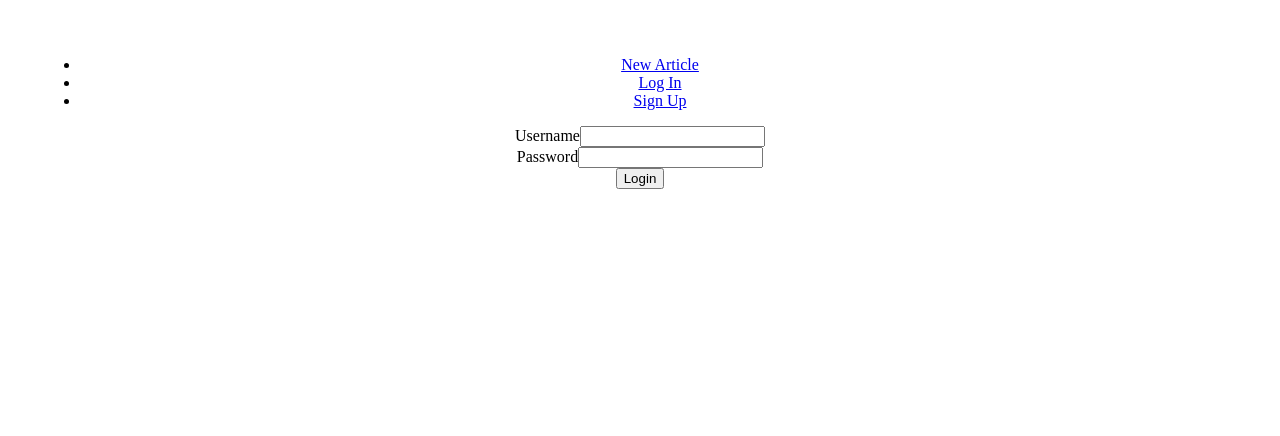
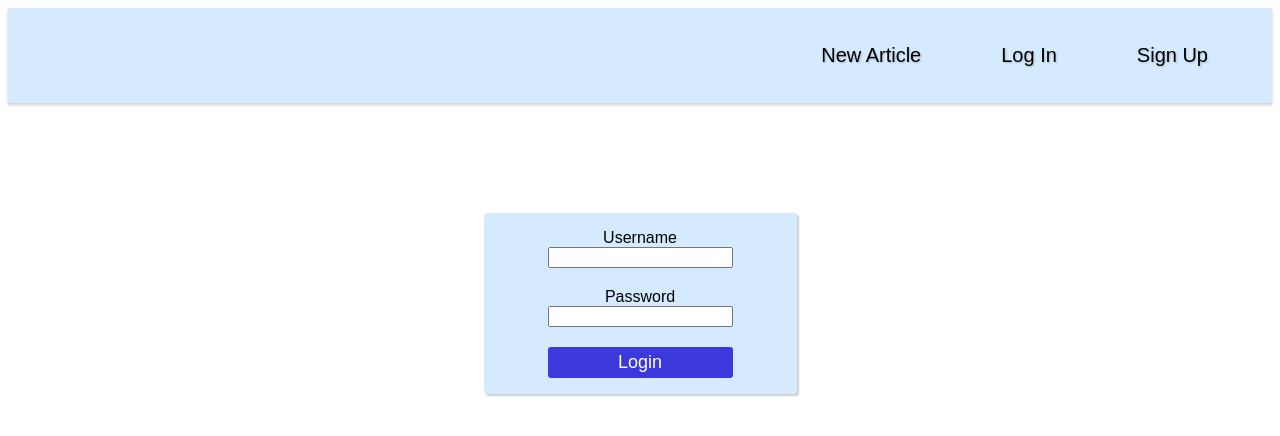
Before and after one commit to TRed91/BlogAPI, a React (Vite) app in the folder AuthorFrontEnd/: page /login in a window 1280 px wide. Shown: the top 436 px of the page. Built offline with nearby package versions, Linux system fonts and the light colour scheme; no server answers.

Commit message:
add styling

```diff
--- a/AuthorFrontEnd/src/App.jsx
+++ b/AuthorFrontEnd/src/App.jsx
@@ -2,6 +2,7 @@ import './App.css'
 import Header from './components/header'
 import { Outlet } from 'react-router-dom'
 import { useEffect, useState } from 'react'
+import './stylesheets/index.css'
 
 function App() {
   const [ user, setUser] = useState(null);
--- a/AuthorFrontEnd/src/components/articleButtons.jsx
+++ b/AuthorFrontEnd/src/components/articleButtons.jsx
@@ -1,7 +1,7 @@
 import { useState } from "react";
 import { useNavigate } from "react-router-dom"
 
-function ArticleButtons({ userId, articleId, published, message, rerender, toggleEdit }) {
+function ArticleButtons({ userId, articleId, published, message, edit, rerender, toggleEdit }) {
     const navigate = useNavigate();
 
     const handlePublish = () => {
@@ -54,11 +54,11 @@ function ArticleButtons({ userId, articleId, published, message, rerender, toggl
 
     return (
         <div>
-            <div>
-                <button onClick={() => navigate(`/articles/${articleId}`)}>Details</button>
-                <button onClick={handlePublish}>{published ? 'Unpublish' : 'Publish'}</button>
-                <button onClick={() => toggleEdit()}>Edit</button>
-                <button onClick={handleDelete}>Delete</button>
+            <div className="buttonsContainer">
+                {!edit && <button onClick={() => navigate(`/articles/${articleId}`)}>Details</button>}
+                {!edit && <button onClick={handlePublish}>{published ? 'Unpublish' : 'Publish'}</button>}
+                <button onClick={() => toggleEdit()}>{edit ? 'Cancel' : 'Edit'}</button>
+                {!edit && <button onClick={handleDelete} className="deleteBtn">Delete</button>}
             </div>
         </div>
     )
--- a/AuthorFrontEnd/src/components/articleDetails.jsx
+++ b/AuthorFrontEnd/src/components/articleDetails.jsx
@@ -8,7 +8,7 @@ function ArticleDetails () {
     const [ user, setUser ] = useOutletContext();
     const [ article, setArticle] = useState(null);
     const [ toggleEdit, setToggleEdit ] = useState(false);
-    const [ msg, setMsg] = useState('');
+    const [ msg, setMsg] = useState('Loading...');
     const [ toggle, forceRerender] = useState(false);
 
     useEffect(() => {
@@ -22,7 +22,13 @@ function ArticleDetails () {
             })
             .then(res => res.json())
             .then(data => {
-                setArticle(data.article);
+                if (data.result !== 'error') {
+                    setArticle(data.article);
+                } else if (data.error === 'unauthorized') {
+                    setMsg('Unauthorized');
+                } else {
+                    setMsg('Not found');
+                }
             })
             .catch(err => console.error(err.message));
         }
@@ -30,7 +36,7 @@ function ArticleDetails () {
 
     if (article) {
         return (
-            <div>
+            <div className="detailsMain">
                 {toggleEdit && <ArticleEdit userId={user.id}
                                                             article={article}
                                                             toggleEdit={() => setToggleEdit(false)}
@@ -63,7 +69,7 @@ function ArticleDetails () {
     } else {
         return (
             <div>
-                <h2>Loading...</h2>
+                <h2>{msg}</h2>
             </div>
         )
     }
--- a/AuthorFrontEnd/src/components/articleForm.jsx
+++ b/AuthorFrontEnd/src/components/articleForm.jsx
@@ -36,11 +36,10 @@ function ArticleForm() {
 
     if (user) {
         return (
-            <div>
+            <div className="main">
                 <form onSubmit={handleSubmit}>
                 <div>
-                    <label htmlFor="title">Title</label>
-                    <input type="text" name="title" id="title" placeholder="title" required
+                    <input type="text" name="title" id="title" placeholder="title" className="title" required
                             value={articleTitle}
                             onChange={(e) => setArticleTitle(e.target.value)} />
                 </div>
@@ -53,7 +52,7 @@ function ArticleForm() {
                 <button>Submit</button>
                 </form>
                 <div>
-                    <p>{postResponse}</p>
+                    <p className="resMsg">{postResponse}</p>
                 </div>
             </div>
         )
--- a/AuthorFrontEnd/src/components/articles.jsx
+++ b/AuthorFrontEnd/src/components/articles.jsx
@@ -34,16 +34,15 @@ function ArticlesPage() {
     }
 
     return (
-        <div>
-            <h1>Articles</h1>
-            <p>{msg}</p>
+        <div className="articlesMain">
+            <p className="resMsg">{msg}</p>
             <div>
                 {user && articles.map(a => {
                     return (
-                        <div key={articles.indexOf(a)}>
-                            <h2>{a.title}</h2>
-                            <p>{a.text}</p>
-                            <p>{a.time ? 'Published at: ' + a.time : 'not published'}</p>
+                        <div key={articles.indexOf(a)} className="articleCard">
+                            <h2>{!toggleEdit && a.title}</h2>
+                            <p>{!toggleEdit && a.text}</p>
+                            <p>{!toggleEdit && (a.time ? 'Published at: ' + a.time : 'not published')}</p>
                             {toggleEdit && <ArticleEdit userId={user.id}
                                                         article={a}
                                                         toggleEdit={() => setToggleEdit(false)}
@@ -53,6 +52,7 @@ function ArticlesPage() {
                                             articleId={a.id}
                                             published={a.published}
                                             message={displayMessage}
+                                            edit={toggleEdit}
                                             rerender={() => forceRerender(!toggle)}
                                             toggleEdit={() => setToggleEdit(!toggleEdit)}/>
                         </div>
--- a/AuthorFrontEnd/src/components/header.jsx
+++ b/AuthorFrontEnd/src/components/header.jsx
@@ -10,7 +10,7 @@ function Header ({user}) {
     }
 
     return (
-        <div>
+        <div className="header">
             <ul>
                 <li><a href="/">New Article</a></li>
                 {user && <li><a href="/articles">Articles</a></li>}
--- a/AuthorFrontEnd/src/components/login.jsx
+++ b/AuthorFrontEnd/src/components/login.jsx
@@ -39,7 +39,7 @@ function Login() {
         })
     }
     return (
-        <div>
+        <div className="main">
             <form onSubmit={handleLogin}>
             <div>
                 <label htmlFor="name">Username</label>
--- a/AuthorFrontEnd/src/components/signup.jsx
+++ b/AuthorFrontEnd/src/components/signup.jsx
@@ -47,7 +47,7 @@ function Signup() {
 
     if (!user) {
         return (
-            <div>
+            <div className="main">
                 <form onSubmit={handleSignup}>
                     <div>
                         <label htmlFor="name">Username</label>
--- /dev/null
+++ b/AuthorFrontEnd/src/stylesheets/index.css
@@ -0,0 +1,131 @@
+:root {
+    --color-scheme-1: #d5eaff;
+    --shaodow-1: #00000032;
+
+    font-family: Arial, Helvetica, sans-serif;
+}
+
+#root {
+    padding: 0;
+}
+
+.header {
+    background-color: var(--color-scheme-1);
+    padding: 1rem;
+    box-shadow: 0px 2px 3px var(--shaodow-1);
+}
+
+ul {
+    display: flex;
+    gap: 5rem;
+    justify-content: end;
+    padding-right: 3rem;
+
+    font-size: 20px;
+    text-shadow: 1px 1px 2px var(--shaodow-1);
+}
+
+li {
+    list-style: none;
+}
+
+a, a:visited {
+    color: black;
+    text-decoration: none;
+}
+
+.main {
+    display: flex;
+    flex-direction: column;
+    justify-content: center;
+    align-items: center;
+
+    height: 50vh;
+}
+
+.articlesMain {
+    display: flex;
+    flex-direction: column;
+}
+
+form {
+    display: flex;
+    flex-direction: column;
+    gap: 20px;
+
+    background-color: var(--color-scheme-1);
+    padding: 1rem 4rem;
+
+    box-shadow: 2px 2px 2px var(--shaodow-1);
+    border-radius: 3px;
+}
+
+form > div {
+    display: flex;
+    flex-direction: column;
+}
+
+textarea {
+    width: 30vw;
+    height: 20vh;
+}
+
+.title {
+    font-size: 20px;
+    padding: 5px;
+}
+
+.resMsg {
+    color: blue;
+    font-size: 20px;
+    font-weight: bold;
+}
+
+.articleCard {
+    border: 1px solid black;
+    border-radius: 3px;
+    box-shadow: 2px 2px 2px var(--shaodow-1);
+    width: 100%;
+    padding: 10px;
+    margin: 5px;
+
+    display: flex;
+    justify-content: space-around;
+    align-items: center;
+}
+
+.articleCard > * {
+    flex: 0 0 25%
+}
+
+.buttonsContainer {
+    display: grid;
+    grid-template-columns: 1fr 1fr;
+    grid-template-rows: 1fr 1fr;
+    gap: 10px;
+
+    max-width: 200px;
+}
+
+button {
+    font-size: 18px;
+    padding: 5px 10px;
+
+    border: none;
+    border-radius: 3px;
+
+    background-color: #3b39db;
+    color: white;
+}
+
+.deleteBtn {
+    background-color: #a30000;
+    color: white;
+}
+
+.detailsMain {
+    display: flex;
+    flex-direction: column;
+    align-items: center;
+    padding: 30px;
+}
```
